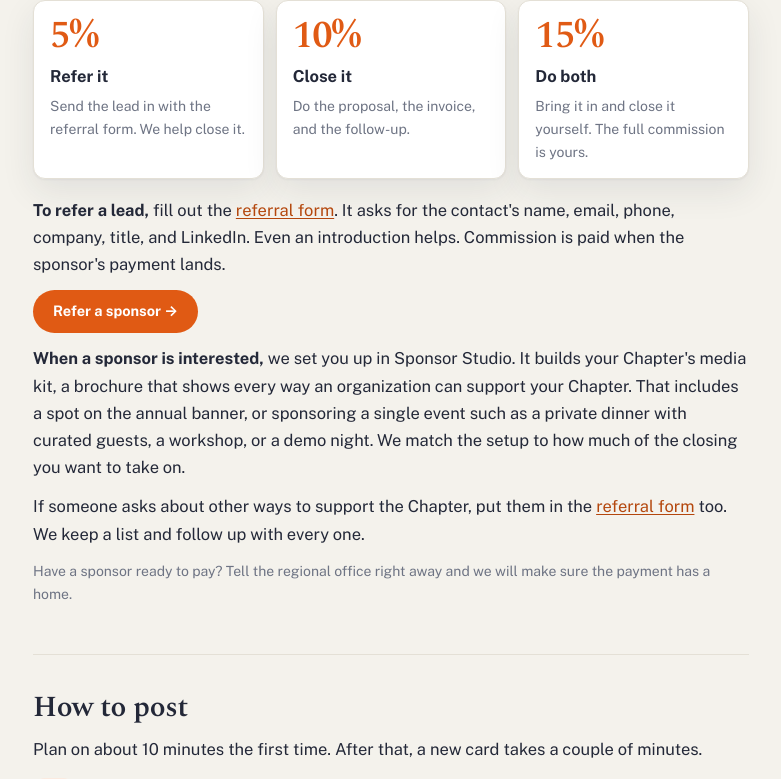
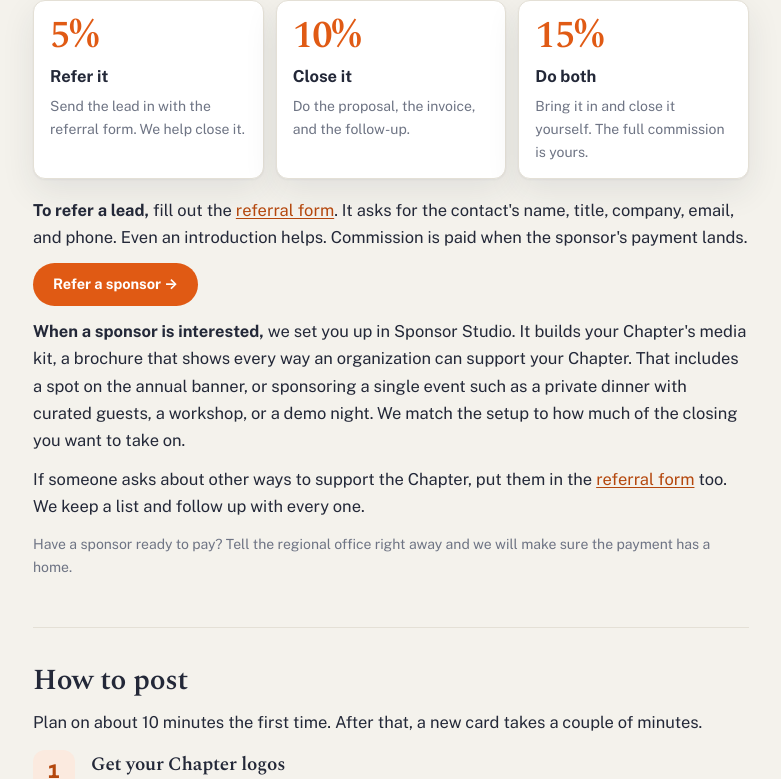
Before and after one commit to MMichelson1/ai, a plain HTML site: page sponsor-campaign/index.html in a window 1280 px wide. Shown: the part 3397-4176 px from the top of the page, without its empty margins (249-1030 px from the left). Drawn offline with nearby package versions, Linux system fonts and the light colour scheme.

Commit message:
Match the referral line to the form's fields
Co-Authored-By: Claude Opus 5.5 <noreply@anthropic.com>
Claude-Session: https://claude.ai/code/session_01YRZcC6vnPvKkfut1x7me38

```diff
--- a/sponsor-campaign/index.html
+++ b/sponsor-campaign/index.html
@@ -225,7 +225,7 @@ footer .thanks{font-family:"Spectral",Georgia,serif;font-size:22px;font-weight:6
     <div><div class="pct">10%</div><b>Close it</b><span>Do the proposal, the invoice, and the follow-up.</span></div>
     <div><div class="pct">15%</div><b>Do both</b><span>Bring it in and close it yourself. The full commission is yours.</span></div>
   </div>
-  <p><b>To refer a lead,</b> fill out the <a href="https://docs.google.com/forms/d/e/1FAIpQLSf9Q230lyVt8JgOcfZmhQAjaopK9m91OG5qnwd9hOj9LL9dyQ/viewform" target="_blank" rel="noopener">referral form</a>. It asks for the contact's name, email, phone, company, title, and LinkedIn. Even an introduction helps. Commission is paid when the sponsor's payment lands.</p>
+  <p><b>To refer a lead,</b> fill out the <a href="https://docs.google.com/forms/d/e/1FAIpQLSf9Q230lyVt8JgOcfZmhQAjaopK9m91OG5qnwd9hOj9LL9dyQ/viewform" target="_blank" rel="noopener">referral form</a>. It asks for the contact's name, title, company, email, and phone. Even an introduction helps. Commission is paid when the sponsor's payment lands.</p>
   <p><a class="btn" href="https://docs.google.com/forms/d/e/1FAIpQLSf9Q230lyVt8JgOcfZmhQAjaopK9m91OG5qnwd9hOj9LL9dyQ/viewform" target="_blank" rel="noopener">Refer a sponsor →</a></p>
   <p><b>When a sponsor is interested,</b> we set you up in Sponsor Studio. It builds your Chapter's media kit, a brochure that shows every way an organization can support your Chapter. That includes a spot on the annual banner, or sponsoring a single event such as a private dinner with curated guests, a workshop, or a demo night. We match the setup to how much of the closing you want to take on.</p>
   <p>If someone asks about other ways to support the Chapter, put them in the <a href="https://docs.google.com/forms/d/e/1FAIpQLSf9Q230lyVt8JgOcfZmhQAjaopK9m91OG5qnwd9hOj9LL9dyQ/viewform" target="_blank" rel="noopener">referral form</a> too. We keep a list and follow up with every one.</p>
```
